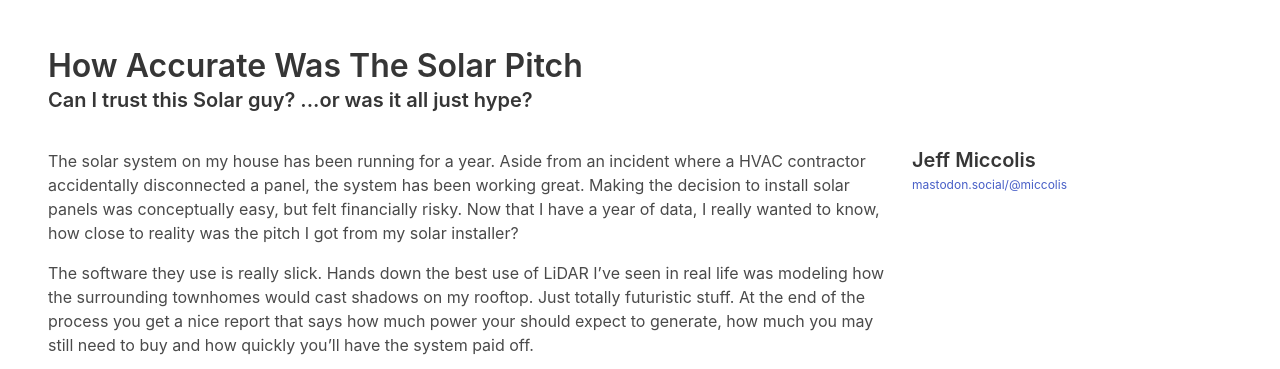
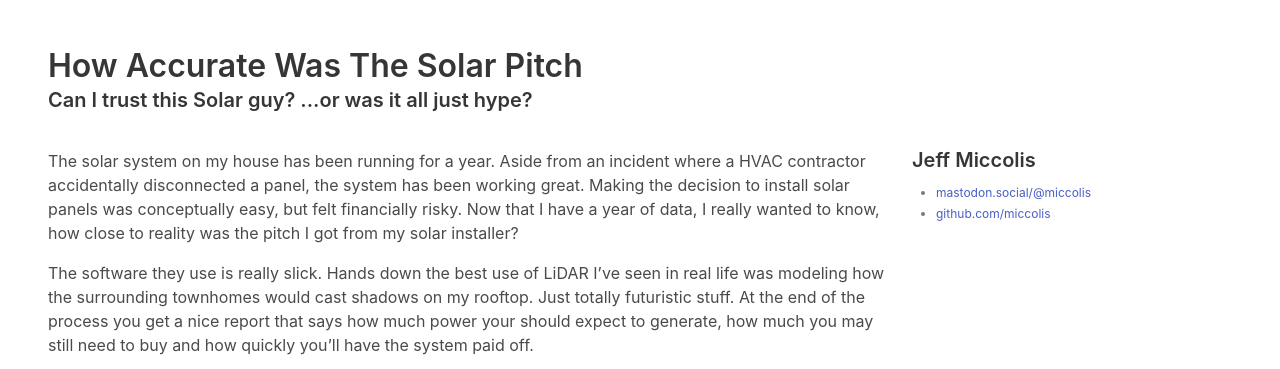
Before and after one commit to miccolis/miccolis.github.io, a Jekyll site: the page built from _posts/2023-01-09-how-accurate-was-the-solar-pitch.md, in a window 1280 px wide. Shown: the top 369 px of the page. Built offline with Jekyll 4.4.1, drawn with Linux system fonts in a browser that asks for light colours.

Commit message:
social media stuffs

```diff
--- a/_layouts/default.html
+++ b/_layouts/default.html
@@ -8,6 +8,7 @@
     {% for script in page.scripts %}
         <script src="/assets/scripts/{{ script }}"></script>
     {% endfor %}
+    <link rel="webmention" href="https://webmention.io/miccolis.github.io/webmention" />
 </head>
 <body>
     <section class="section">
@@ -36,9 +37,14 @@
         <div class="column">
             <div class="content">
                 <h4 class="mb-1">Jeff Miccolis</h4>
-                <div class="is-size-7">
-                    <a href="https://mastodon.social/@miccolis">mastodon.social/@miccolis</a>
-                </div>
+                <ul class="is-size-7 has-text-grey" style="list-style: symbols(cyclic '↳')";>
+                    <li>
+                        <a rel="me" href="https://mastodon.social/@miccolis">mastodon.social/@miccolis</a>
+                    </li>
+                    <li>
+                        <a rel="me" href="https://github.com/miccolis">github.com/miccolis</a>
+                    </li>
+                </ul>
             </div>
         </div>
 
```
